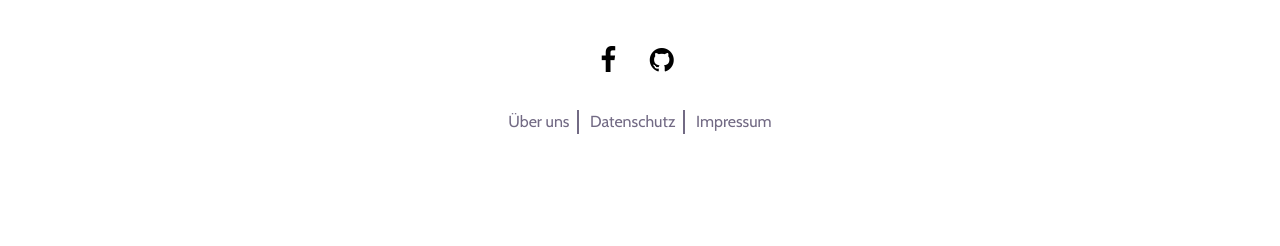
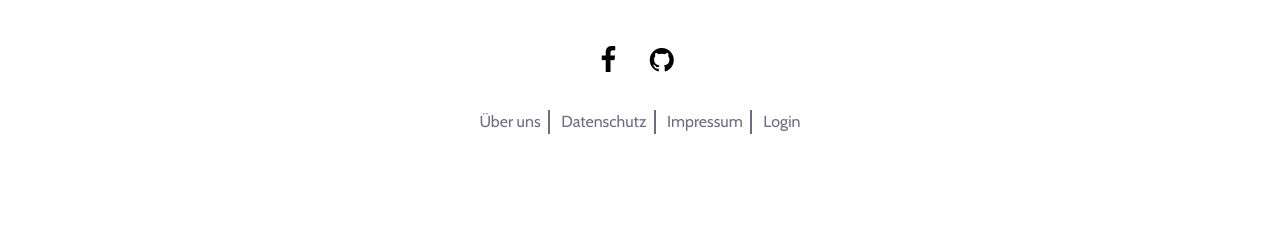
Before and after one commit to TUM-Dev/Website, a Jekyll site: the page built from _pages/thankyou.html, in a window 1280 px wide. Shown: the part 905-1151 px from the top of the page. Built offline with Jekyll 4.4.1, drawn with Linux system fonts in a browser that asks for light colours.

Commit message:
Add login to foot.

```diff
--- a/_includes/foot.html
+++ b/_includes/foot.html
@@ -78,6 +78,7 @@
                 <li><a href="/about">Über uns</a></li>
                 <li><a href="/privacy">Datenschutz</a></li>
                 <li><a href="/imprint">Impressum</a></li>
+                <li><a href="https://app.tum.de/login/">Login</a></li>
             </ul>
         </nav>
     </div>
```
